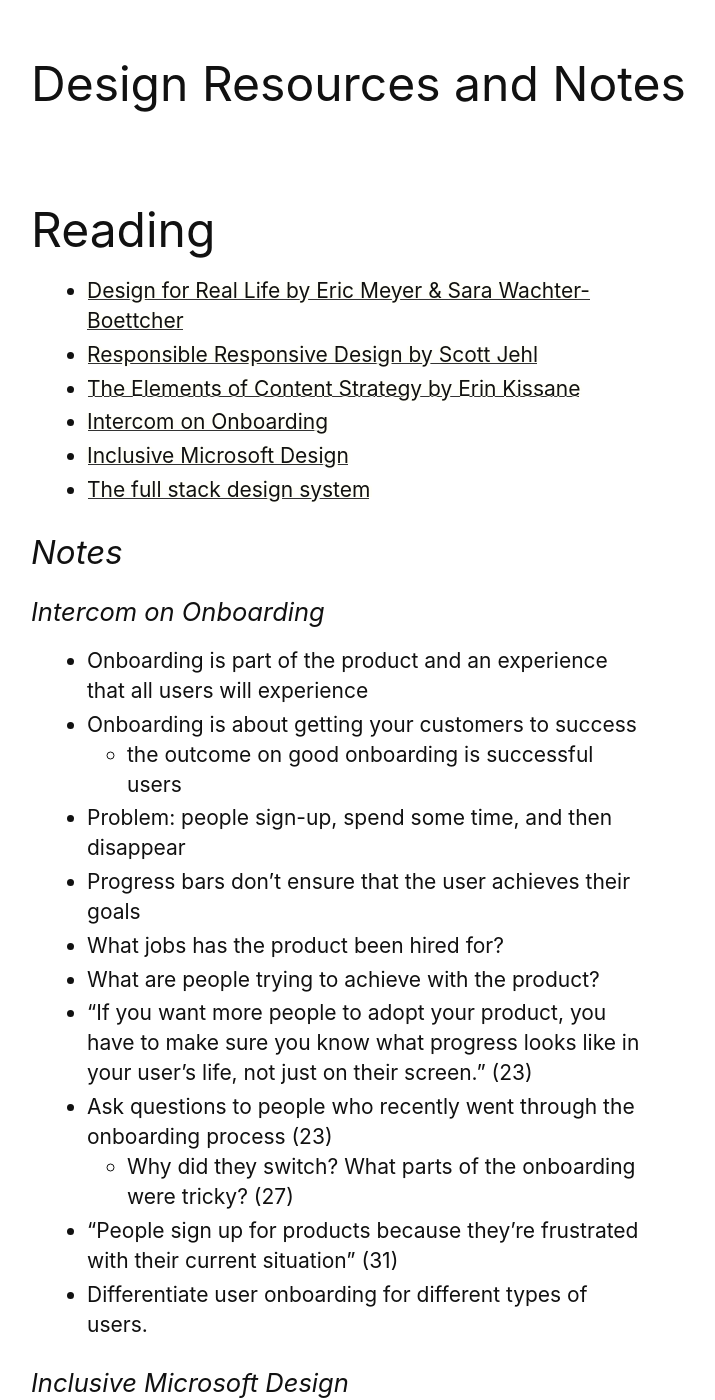
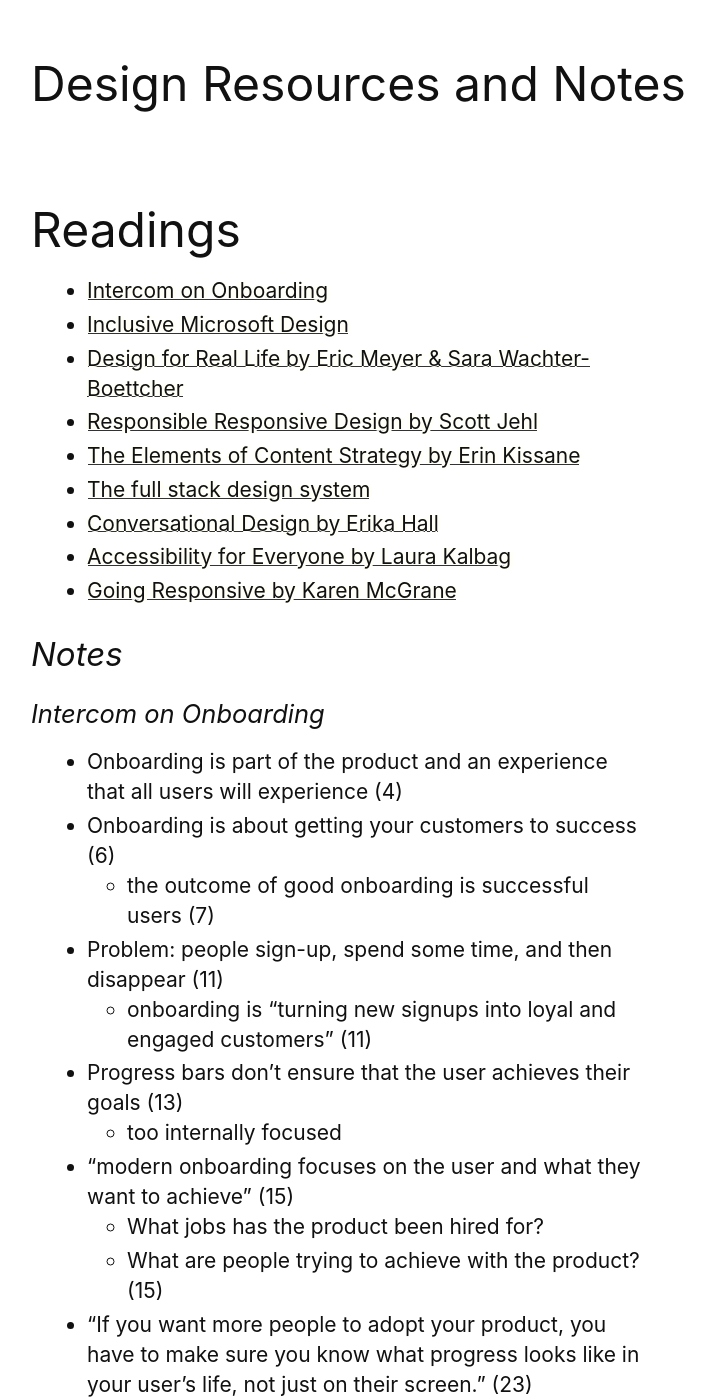
Before and after one commit to johnrieth-zz/johnrieth.github.io, a Jekyll site: the page built from _posts/2018-01-03-design-resources.md, in a window 1280 px wide and 1400 px high. Shown: the whole window, without its empty margins (129-844 px from the left). Built offline with Jekyll 4.4.1, drawn with Linux system fonts in a browser that asks for light colours; a script that is not in the unit is left out; some of the changed text lies outside the part shown.

Commit message:
Update Post “2018-01-03-design-resources”

```diff
--- a/_posts/2018-01-03-design-resources.md
+++ b/_posts/2018-01-03-design-resources.md
@@ -3,39 +3,53 @@
 title: Design Resources and Notes
 categories: design reading
 ---
-# Reading
+# Readings
 
-- [Design for Real Life by Eric Meyer & Sara Wachter-Boettcher](https://abookapart.com/products/design-for-real-life)
-- [Responsible Responsive Design by Scott Jehl](https://abookapart.com/products/responsible-responsive-design)
-- [The Elements of Content Strategy by Erin Kissane](https://abookapart.com/products/the-elements-of-content-strategy)
-- [Intercom on Onboarding](https://www.intercom.com/books/onboarding)
-- [Inclusive Microsoft Design](https://www.microsoft.com/en-us/design/inclusive)
-- [The full stack design system](https://blog.intercom.com/the-full-stack-design-system/)
+* [Intercom on Onboarding](https://www.intercom.com/books/onboarding)
+* [Inclusive Microsoft Design](https://www.microsoft.com/en-us/design/inclusive)
+* [Design for Real Life by Eric Meyer & Sara Wachter-Boettcher](https://abookapart.com/products/design-for-real-life)
+* [Responsible Responsive Design by Scott Jehl](https://abookapart.com/products/responsible-responsive-design)
+* [The Elements of Content Strategy by Erin Kissane](https://abookapart.com/products/the-elements-of-content-strategy)
+* [The full stack design system](https://blog.intercom.com/the-full-stack-design-system/)
+* [Conversational Design by Erika Hall](https://abookapart.com/products/conversational-design)
+* [Accessibility for Everyone by Laura Kalbag](https://abookapart.com/products/accessibility-for-everyone)
+* [Going Responsive by Karen McGrane](https://abookapart.com/products/going-responsive)
 
 ## Notes
 
 ### Intercom on Onboarding
 
-- Onboarding is part of the product and an experience that all users will experience
-- Onboarding is about getting your customers to success
-  - the outcome on good onboarding is successful users
-- Problem: people sign-up, spend some time, and then disappear
-- Progress bars don't ensure that the user achieves their goals
-- What jobs has the product been hired for?
-- What are people trying to achieve with the product?
-- "If you want more people to adopt your product, you have to make sure you know what progress looks like in your user's life, not just on their screen." (23)
-- Ask questions to people who recently went through the onboarding process (23)
-  - Why did they switch? What parts of the onboarding were tricky? (27)
-- "People sign up for products because they're frustrated with their current situation" (31)
-- Differentiate user onboarding for different types of users.
+* Onboarding is part of the product and an experience that all users will experience (4)
+* Onboarding is about getting your customers to success (6)
+  * the outcome of good onboarding is successful users (7)
+* Problem: people sign-up, spend some time, and then disappear (11)
+  * onboarding is "turning new signups into loyal and engaged customers" (11)
+* Progress bars don't ensure that the user achieves their goals (13)
+  * too internally focused
+* "modern onboarding focuses on the user and what they want to achieve" (15)
+  * What jobs has the product been hired for?
+  * What are people trying to achieve with the product? (15)
+* "If you want more people to adopt your product, you have to make sure you know what progress looks like in your user's life, not just on their screen." (23)
+* Ask questions to people who recently went through the onboarding process (26)
+  * Why did they switch? What parts of the onboarding were tricky? (27)
+* "People sign up for products because they're frustrated with their current situation" (31)
+* Differentiate user onboarding for different types of users. (37)
+* "When your audience changes, so does your onboarding" (51)
+* "It's important to remember redesigns have a shelf life too. The contexts that inspire a redesign will continue to shift over time" (53)
+* People need to see the value of your website/app/software to continue to use it (60)
+* "the reality of product management is not all your new features will be successful" (62)
+* With onboarding, "You should presume not everyone will have the ability or permission to complete every setp, and provide ways for users to invite the people they need to help them" (90)
+* Go through you own onboarding process frequently to understand the experience (97)
+* "good onboarding retains customers over time by continually showing them how to get the most out of your product" (107)
+* The goal for a new feature is for it to be used (108)
 
 ### Inclusive Microsoft Design
 
-- "The interactions we design with technology depend heavilyon what we can see, hear, say, and touch" (8)
-- "Exclusion happens when we solve problems using our own biases" (16)
-- "Disability is context dependent" (18)
-- Disability: mismatched human interaction (22)
-- "Inclusive design puts people in the center from the very start of the process" (26)
-- "Interactions with technology depend heavily on what we can see, hear, say, touch, learn, and remember" (30)
-- "Inclusive design works across a spectrum of related abilities, connecting different people in similar circumstances"(34)
-- "Designing with constraints in mind is simply designing well" (36)
+* "The interactions we design with technology depend heavilyon what we can see, hear, say, and touch" (8)
+* "Exclusion happens when we solve problems using our own biases" (16)
+* "Disability is context dependent" (18)
+* Disability: mismatched human interaction (22)
+* "Inclusive design puts people in the center from the very start of the process" (26)
+* "Interactions with technology depend heavily on what we can see, hear, say, touch, learn, and remember" (30)
+* "Inclusive design works across a spectrum of related abilities, connecting different people in similar circumstances"(34)
+* "Designing with constraints in mind is simply designing well" (36)
```
